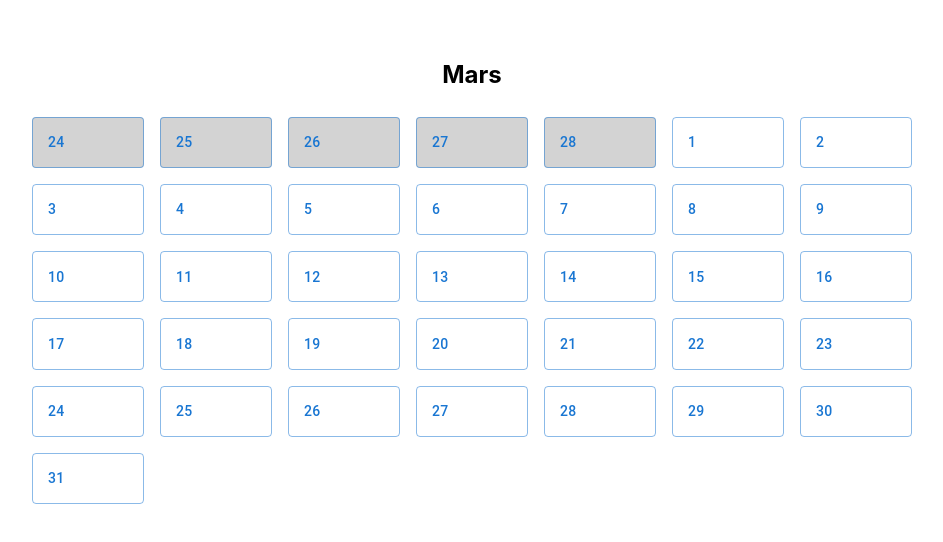
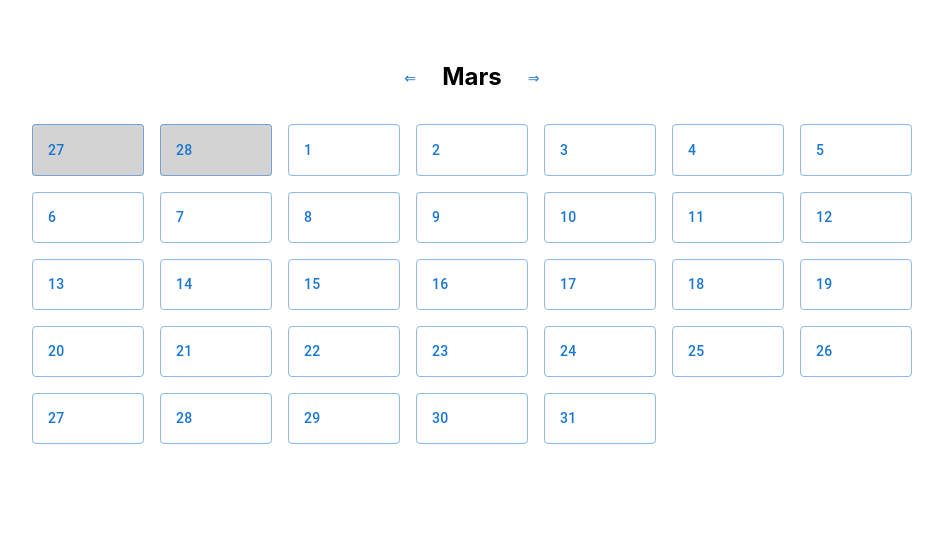
Before and after one commit to stjernstedt/weekly-menu-app, a React (Create React App) app: page / in a window 1280 px wide. Shown: the top 542 px of the page, without its empty margins (168-1111 px from the left). Built offline with nearby package versions, Linux system fonts and the light colour scheme; no server answers; the HTML template or start-up script is replaced by a standard one.

Commit message:
displays previous months weekdays

```diff
--- a/src/components/MenuBuilder.jsx
+++ b/src/components/MenuBuilder.jsx
@@ -1,15 +1,18 @@
 import { Button, Grid } from "@mui/material";
 import { display } from "@mui/system";
+import { weekdays } from "moment";
 import { useState } from "react";
 
 
 const MenuBuilder = ({ setCurrentDay, toggleDrawer }) => {
+
 	const months = ['January', 'February', 'Mars', 'April', 'May', 'June', 'July', 'August', 'September', 'October', 'November', 'December'];
 	const dayOfWeek = ['Sunday', 'Monday', 'Tuesday', 'Wednesday', 'Thursday', 'Friday', 'Saturday'];
-	const [showDate, setShowDate] = useState(new Date());
+	const [showDate, setShowDate] = useState(new Date(new Date().getFullYear(), new Date().getMonth(), 1));
 
 	const getDaysInMonth = (year, month) => {
-		return new Date(year, month + 1, 0).getDate();
+		return month == 0 ? 31
+			: new Date(year, month + 1, 0).getDate()
 	}
 
 
@@ -19,21 +22,23 @@ const MenuBuilder = ({ setCurrentDay, toggleDrawer }) => {
 		toggleDrawer(true);
 	}
 
-	const getDayOfWeek = (date) => {
-		return dayOfWeek[date.getDay()];
-	}
-
+	// create module that takes a callback function etc
 	const drawMonth = (date) => {
 		let days = getDaysInMonth(showDate.getFullYear(), showDate.getMonth());
 
 		let jsx = [];
 
 		if (date.getDay() != 1) {
-			let monthBeforeDays = getDaysInMonth(date.getFullYear(), date.getMonth() - 1);
-			for (let i = 0; i < 7 - date.getDay(); i++) {
+			let monthBeforeDays = getDaysInMonth(date.getFullYear(), date.getMonth() - 1)
+
+			let daysToLoop;
+			date.getDay() == 0 ? daysToLoop = 6
+				: daysToLoop = date.getDay() - 1;
+
+			for (let i = 0; i < daysToLoop; i++) {
 				let day = monthBeforeDays - i;
 				jsx.unshift(
-					<Grid item key={date.getFullYear() + date.getMonth() + day} padding={1} xs={1}>
+					<Grid item key={date.getFullYear() + (date.getMonth() - 1) + day} padding={1} xs={1}>
 						<Button sx={{ height: '4vw', width: '100%', backgroundColor: 'lightgray' }} variant='outlined' onClick={() => selectDay(day)}>
 							<Grid container>
 								<Grid item xs={1}>
@@ -92,15 +97,13 @@ const MenuBuilder = ({ setCurrentDay, toggleDrawer }) => {
 		}}>
 			<Grid container width={'70vw'} columns={7} marginTop={5}>
 				<Grid item xs={7} align={'center'}>
-					<h2>	{months[showDate.getMonth()]}</h2>
+					<h2>
+						<Button onClick={() => setShowDate(new Date(showDate.getFullYear(), showDate.getMonth() - 1, 1))}>⇐</Button>
+						{months[showDate.getMonth()]}
+						<Button onClick={() => setShowDate(new Date(showDate.getFullYear(), showDate.getMonth() + 1, 1))}>⇒</Button>
+					</h2>
 				</Grid>
 				{
-					// <div style={{
-					// 	display: 'flex',
-					// 	flexFlow: 'column'
-					// }}>
-					// 	{drawFirstDayOfWeeks(showDate)}
-					// </div>
 					drawMonth(showDate)
 				}
 			</Grid>
```
